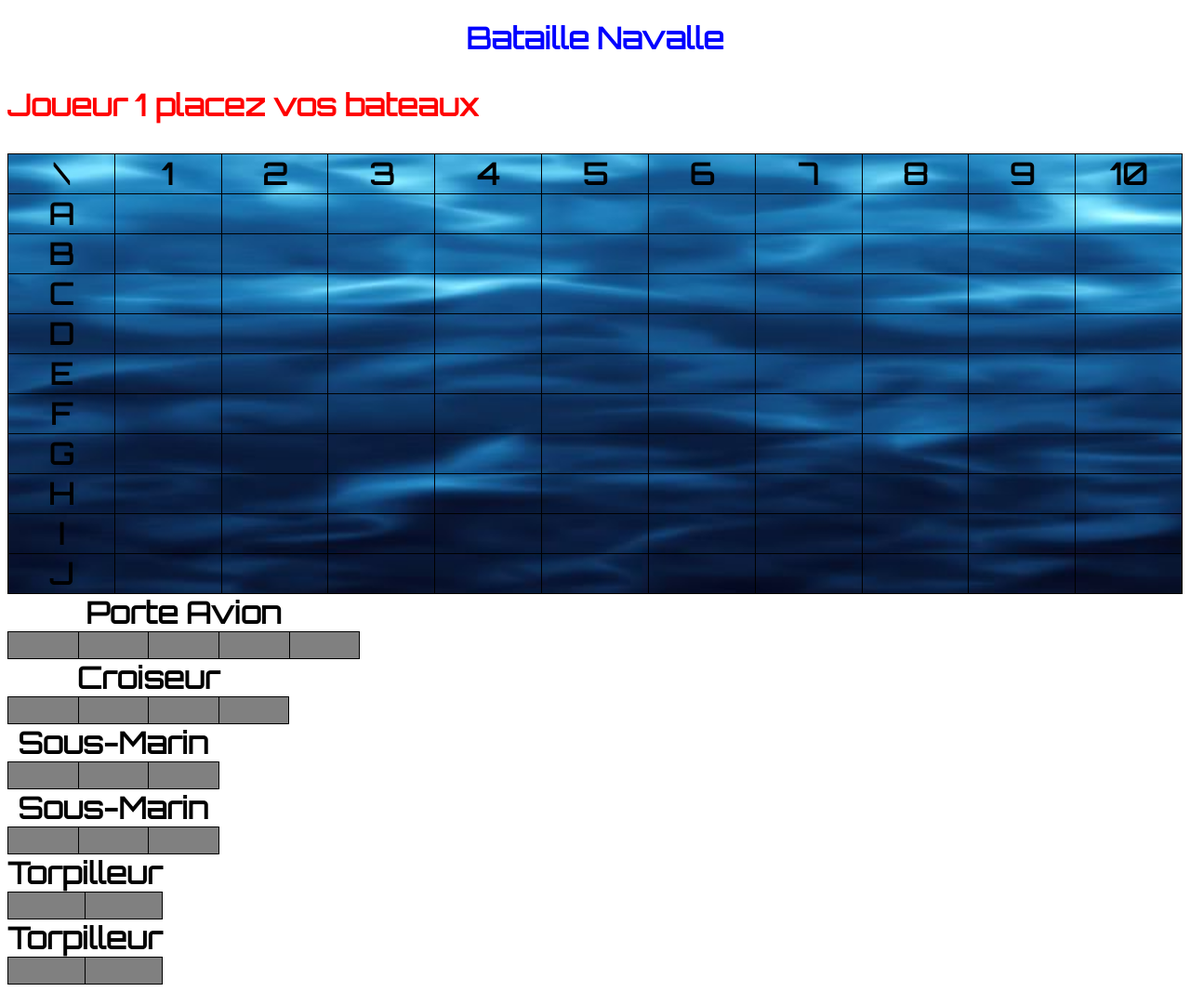
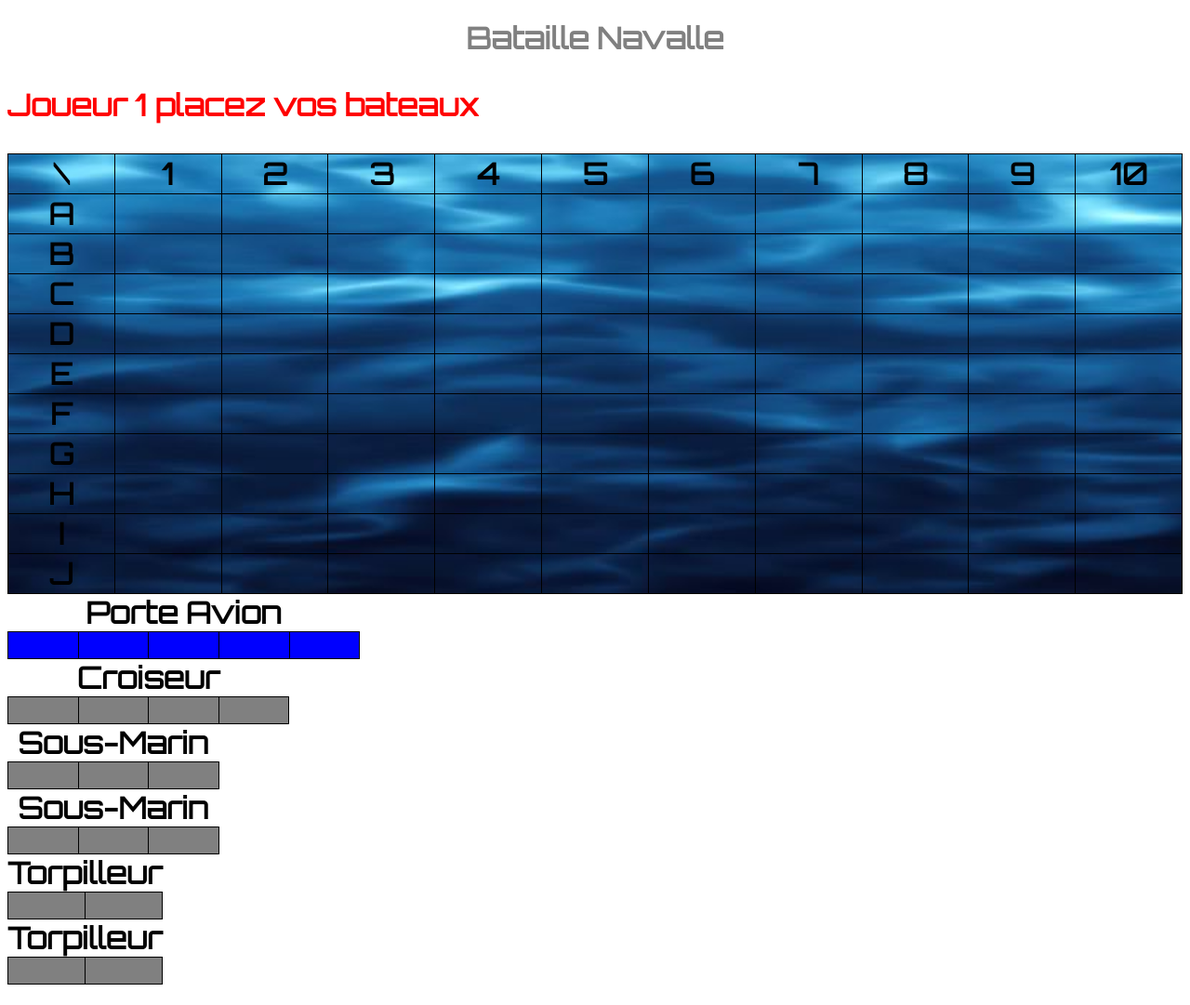
Before and after one commit to Tour-k/Bataille_Navale, a PHP site: page / in a window 1280 px wide. Shown: the whole page at 93% size. Run offline with PHP 8.4, Linux system fonts and the light colour scheme; lists and menus that the app fills with data are empty.

Commit message:
test_Atom

```diff
--- a/index.php
+++ b/index.php
@@ -225,7 +225,6 @@
 		<td></td>
 	</tr>
 </table>
-
 <!--________________INSERT______________-->
 
 <script src="javascript.js" type="text/javascript"></script>
--- a/style.css
+++ b/style.css
@@ -4,7 +4,7 @@ body{
 }
 
 h1{
-	color:blue;
+	color:grey;
 	text-align:center;
 
 }
@@ -32,11 +32,19 @@ table{
 
 #Porte-Avion{
 	background-image: none;
-	background-color: grey;
-	table-layout: fixed;
+	background-color: blue;
+	table-layout:fixed;
 	width: 30%;
 	height: 30px;
+	transition: all 1s;
+
 }
+
+#Porte-Avion:hover{
+		width: 32%;
+		height:35px;
+}
+
 
 #Croiseur{
 	background-image: none;
```
